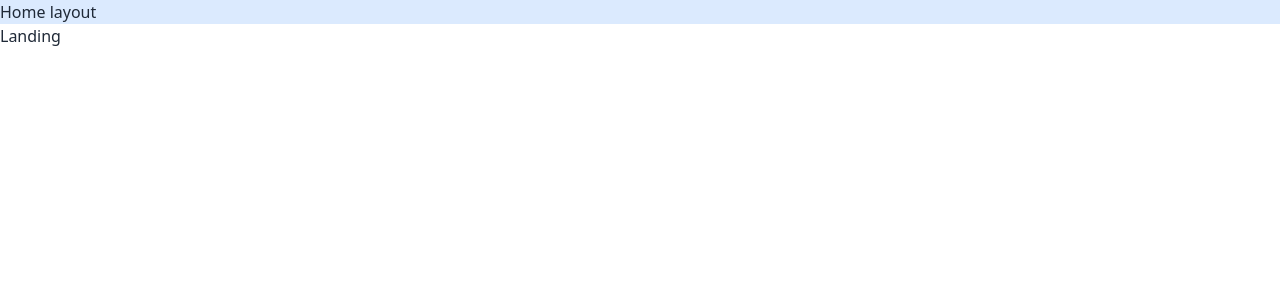
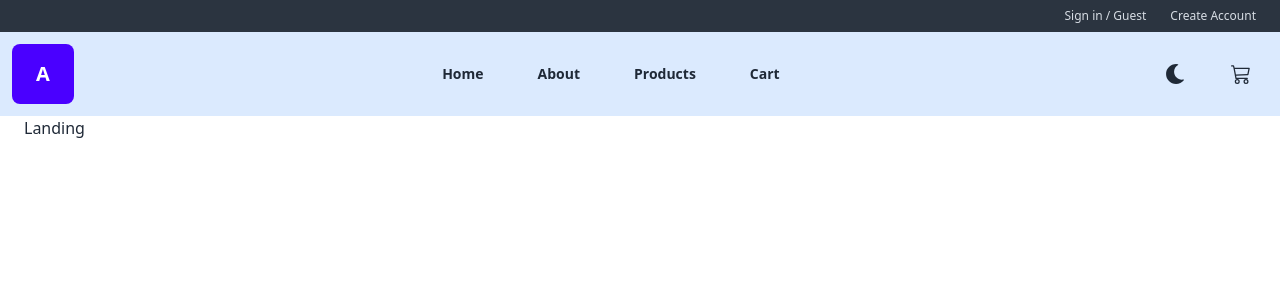
Before and after one commit to Alii-Hassnain/StoreFrontEnd, a React (Vite) app: page / in a window 1280 px wide. Shown: the top 300 px of the page. Built offline with nearby package versions, Linux system fonts and the light colour scheme.

Commit message:
navbar added

```diff
--- a/package.json
+++ b/package.json
@@ -12,6 +12,8 @@
   "dependencies": {
     "react": "^18.3.1",
     "react-dom": "^18.3.1",
+    "react-icon": "^1.0.0",
+    "react-icons": "^5.2.1",
     "react-router-dom": "^6.26.0"
   },
   "devDependencies": {
--- /dev/null
+++ b/src/components/Header.jsx
@@ -0,0 +1,25 @@
+import React from 'react'
+
+import { Link } from 'react-router-dom'
+
+const Header = () => {
+  return (
+    <header className='bg-neutral py-2 text-neutral-content'>
+      <div className='flex align-element justify-end'>
+
+      <div className='flex justify-center gap-x-6'>
+        <Link to="/login" className='text-xs link-hover'>
+            Sign in / Guest
+        </Link>
+        <Link to="/register" className='text-xs link-hover'>
+            Create Account
+        </Link>
+
+      </div>
+      </div>
+
+    </header>
+  )
+}
+
+export default Header
--- a/src/components/Navbar.jsx
+++ b/src/components/Navbar.jsx
@@ -1,9 +1,50 @@
-import React from 'react'
+import React from "react";
+import { FaMoon } from "react-icons/fa";
+import { MdSunny } from "react-icons/md";
+import { BsCart3 } from "react-icons/bs";
+import { Link } from "react-router-dom";
 
 const Navbar = () => {
   return (
-    <div>Navbar</div>
-  )
-}
+    <nav className="bg-blue-100">
+      <div className="flex items-center p-3 justify-between align-element">
+        {/* start */}
+        <div>
+          <button className="bg-primary p-4 px-6 rounded-lg font-bold text-xl text-white">
+            A
+          </button>
+        </div>
+        {/* middle */}
+        <div className="flex flex-row gap-x-5">
+          <Link to="/">
+            <button className="btn btn-ghost">Home</button>
+          </Link>
+          <Link to="/about">
+            <button className="btn btn-ghost">About</button>
+          </Link>
+          <Link to="/products">
+            <button className="btn btn-ghost">Products</button>
+          </Link>
+          <Link to="/cart">
+            <button className="btn btn-ghost">Cart</button>
+          </Link>
 
-export default Navbar
+        </div>
+        {/* end */}
+        <div className="flex gap-x-3">
+
+          <div className="btn btn-ghost text-xl">
+            <FaMoon />
+          </div>
+          <Link to='/cart'>
+            <div className="btn btn-ghost text-xl">
+              <BsCart3 />
+            </div>
+          </Link>
+        </div>
+      </div>
+    </nav>
+  );
+};
+
+export default Navbar;
--- a/src/components/index.js
+++ b/src/components/index.js
@@ -1,3 +1,4 @@
 export {default as Navbar } from "./Navbar"
 export {default as FormInput} from "./FormInput"
 export {default as SubmitBtn} from "./SubmitBtn"
+export {default as Header} from "./Header"
--- a/src/index.css
+++ b/src/index.css
@@ -1,3 +1,9 @@
 @tailwind base;
 @tailwind components;
 @tailwind utilities;
+
+@layer components{
+    .align-element {
+        @apply mx-auto max-w-7xl px-6;
+    }
+}
--- a/src/pages/HomeLayout.jsx
+++ b/src/pages/HomeLayout.jsx
@@ -4,13 +4,17 @@ import { createBrowserRouter } from 'react-router-dom'
 import { Outlet } from 'react-router-dom'
 import Landing from './Landing'
 import About from './About'
-
+import { Header } from '../components'
+import {Navbar} from '../components'
 const HomeLayout = () => {
 
   return (
     <>
-      <div className='bg-blue-100'>Home layout</div>
-      <Outlet/>
+      <Header/>
+      <Navbar/>
+      <div className=' align-element'>
+        <Outlet/>
+      </div>
     </>
   )
 }
```
Also changed, not shown: 1 other file (tests, documents, lock files or other folders).
